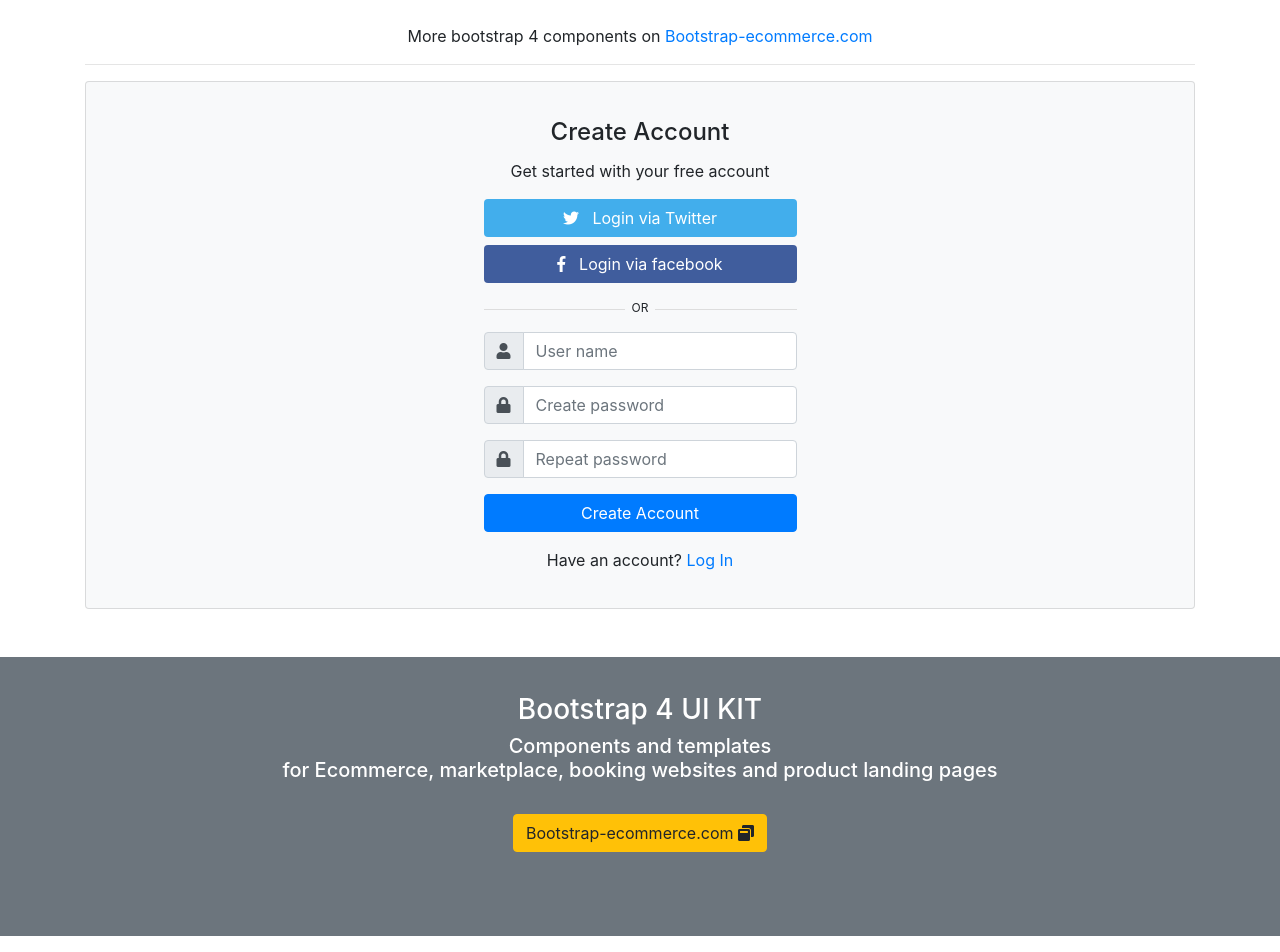
After one commit to chula247/hope, a Django app: page / in a window 1280 px wide. The commit adds this page. Run offline with Django 5.2, Linux system fonts and the light colour scheme; some libraries are stand-ins or nearby versions.

Commit message:
first commit

```diff
--- a/Templates/index.html
+++ b/Templates/index.html
@@ -49,7 +49,7 @@
 
       <nav id="navmenu" class="navmenu">
         <ul>
-          <li><a href="index.html" class="active">Home</a></li>
+          <li><a href=" index.html" class="active">Home</a></li>
           <li><a href="about.html">About Us</a></li>
           <li><a href="services.html">Our Services</a></li>
           <li><a href="testimonials.html">Testimonials</a></li>
--- /dev/null
+++ b/Templates/register.html
@@ -0,0 +1,74 @@
+<link href="//maxcdn.bootstrapcdn.com/bootstrap/4.0.0/css/bootstrap.min.css" rel="stylesheet" id="bootstrap-css">
+<script src="//maxcdn.bootstrapcdn.com/bootstrap/4.0.0/js/bootstrap.min.js"></script>
+<script src="//cdnjs.cloudflare.com/ajax/libs/jquery/3.2.1/jquery.min.js"></script>
+<!------ Include the above in your HEAD tag ---------->
+
+<link rel="stylesheet" href="https://use.fontawesome.com/releases/v5.0.8/css/all.css">
+
+{% load static %}
+<link rel="stylesheet" href="{% static 'css/register.css' %}">
+
+<div class="container">
+<br>  <p class="text-center">More bootstrap 4 components on <a href="http://bootstrap-ecommerce.com/"> Bootstrap-ecommerce.com</a></p>
+<hr>
+
+
+
+
+
+<div class="card bg-light">
+<article class="card-body mx-auto" style="max-width: 400px;">
+	<h4 class="card-title mt-3 text-center">Create Account</h4>
+	<p class="text-center">Get started with your free account</p>
+	<p>
+		<a href="" class="btn btn-block btn-twitter"> <i class="fab fa-twitter"></i>   Login via Twitter</a>
+		<a href="" class="btn btn-block btn-facebook"> <i class="fab fa-facebook-f"></i>   Login via facebook</a>
+	</p>
+	<p class="divider-text">
+        <span class="bg-light">OR</span>
+    </p>
+	<form method="post">
+        {% csrf_token %}
+	<div class="form-group input-group">
+		<div class="input-group-prepend">
+		    <span class="input-group-text"> <i class="fa fa-user"></i> </span>
+		 </div>
+        <input name="" class="form-control" name = "username" placeholder="User name" type="text" required>
+    </div> <!-- form-group// -->
+
+
+
+    <div class="form-group input-group">
+    	<div class="input-group-prepend">
+		    <span class="input-group-text"> <i class="fa fa-lock"></i> </span>
+		</div>
+        <input class="form-control" name="password" placeholder="Create password" type="password" required>
+    </div> <!-- form-group// -->
+    <div class="form-group input-group">
+    	<div class="input-group-prepend">
+		    <span class="input-group-text"> <i class="fa fa-lock"></i> </span>
+		</div>
+        <input class="form-control" name="confirm_password" placeholder="Repeat password" type="password" required>
+    </div> <!-- form-group// -->
+    <div class="form-group">
+        <button type="submit" class="btn btn-primary btn-block"> Create Account  </button>
+    </div> <!-- form-group// -->
+    <p class="text-center">Have an account? <a href="{% url 'login' %}">Log In</a> </p>
+</form>
+</article>
+</div> <!-- card.// -->
+
+</div>
+<!--container end.//-->
+
+<br><br>
+<article class="bg-secondary mb-3">
+<div class="card-body text-center">
+    <h3 class="text-white mt-3">Bootstrap 4 UI KIT</h3>
+<p class="h5 text-white">Components and templates  <br> for Ecommerce, marketplace, booking websites
+and product landing pages</p>   <br>
+<p><a class="btn btn-warning" target="_blank" href="http://bootstrap-ecommerce.com/"> Bootstrap-ecommerce.com
+ <i class="fa fa-window-restore "></i></a></p>
+</div>
+<br><br>
+</article>
--- a/hope/urls.py
+++ b/hope/urls.py
@@ -19,5 +19,5 @@ from django.urls import path,include
 
 urlpatterns = [
 path('', include('hopeapp.urls')),
-    path('admin/', admin.site.urls),
+
 ]
--- a/hopeapp/urls.py
+++ b/hopeapp/urls.py
@@ -16,11 +16,26 @@ Including another URLconf
 """
 from django.contrib import admin
 from django.urls import path
+from hopeapp import views
+
 
 urlpatterns = [
 
 path('admin/', admin.site.urls),
-path('home/', views.index,name='home'),
+path('home', views.index,name='home'),
+path('service/', views.service,name='service'),
+
+
+path('about/', views.about,name='about'),
+
+path('blog/', views.blog,name='blog'),
+path('blog-details/', views.details,name='blog-details'),
+
+path('contact/', views.contact,name='contact'),
+
+
+path('', views.register, name='register'),
+path('login/', views.login_view, name='login'),
 
 
 ]
--- a/hopeapp/views.py
+++ b/hopeapp/views.py
@@ -1,7 +1,30 @@
-from django.shortcuts import render
+
+from django.shortcuts import render,redirect
 from hopeapp.models import *
-
 
 # Create your views here.
 def index(request):
     return render(request,'index.html')
+
+def details(request):
+    return render(request,'blog-details.html')
+
+def blog(request):
+    return render(request,'blog.html')
+def about(request):
+    return render(request,'about.html')
+
+def service(request):
+    return render(request,'services.html')
+
+def testmonials(request):
+    return render(request,'testimonials.html')
+def contact(request):
+    return render(request,'contact.html')
+
+def register(request):
+    return render(request,'register.html')
+
+
+def login_view(request):
+    return render(request, 'login.html')
--- /dev/null
+++ b/static/css/register.css
@@ -0,0 +1,30 @@
+.divider-text {
+    position: relative;
+    text-align: center;
+    margin-top: 15px;
+    margin-bottom: 15px;
+}
+.divider-text span {
+    padding: 7px;
+    font-size: 12px;
+    position: relative;
+    z-index: 2;
+}
+.divider-text:after {
+    content: "";
+    position: absolute;
+    width: 100%;
+    border-bottom: 1px solid #ddd;
+    top: 55%;
+    left: 0;
+    z-index: 1;
+}
+
+.btn-facebook {
+    background-color: #405D9D;
+    color: #fff;
+}
+.btn-twitter {
+    background-color: #42AEEC;
+    color: #fff;
+}
```
Also changed, not shown: Templates/login.html (added, +72 -0 lines), Templates/testimonials.html (+17 -17 lines), hope/pyvenv.cfg (+4 -4 lines), static/css/login.css (added, +89 -0 lines).
